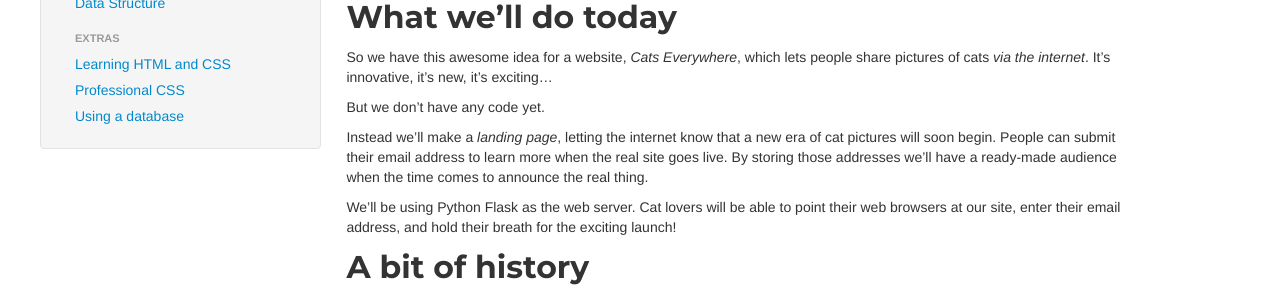
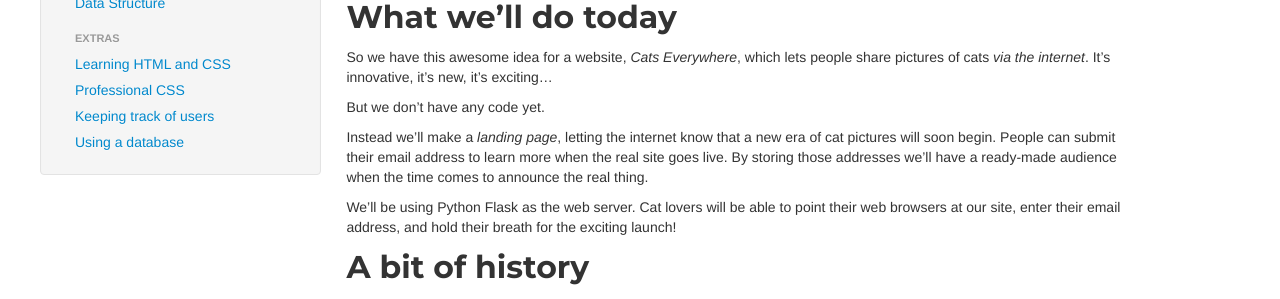
Before and after one commit to OpenTechSchool/python-flask, a Jekyll site: the page built from index.md, in a window 1280 px wide. Shown: the part 416-715 px from the top of the page. Built offline with Jekyll 4.4.1, drawn with Linux system fonts in a browser that asks for light colours.

Commit message:
Add sesssions page to page list

```diff
--- a/_config.yml
+++ b/_config.yml
@@ -38,6 +38,9 @@ map:
     - title: Professional CSS
       path: /extras/css.html
       caption:
+    - title: Keeping track of users
+      path: /extras/sessions.html
+      caption: Using flask sessions
     - title: Using a database
       path: /extras/databases.html
       caption:
```
